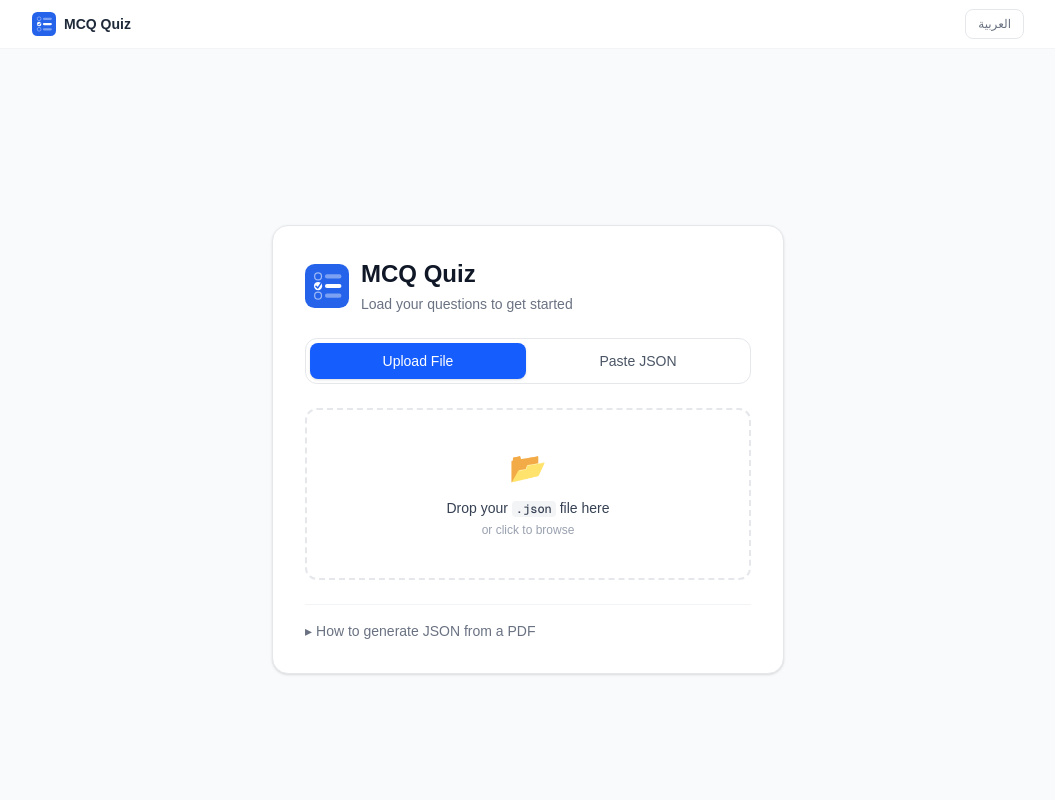
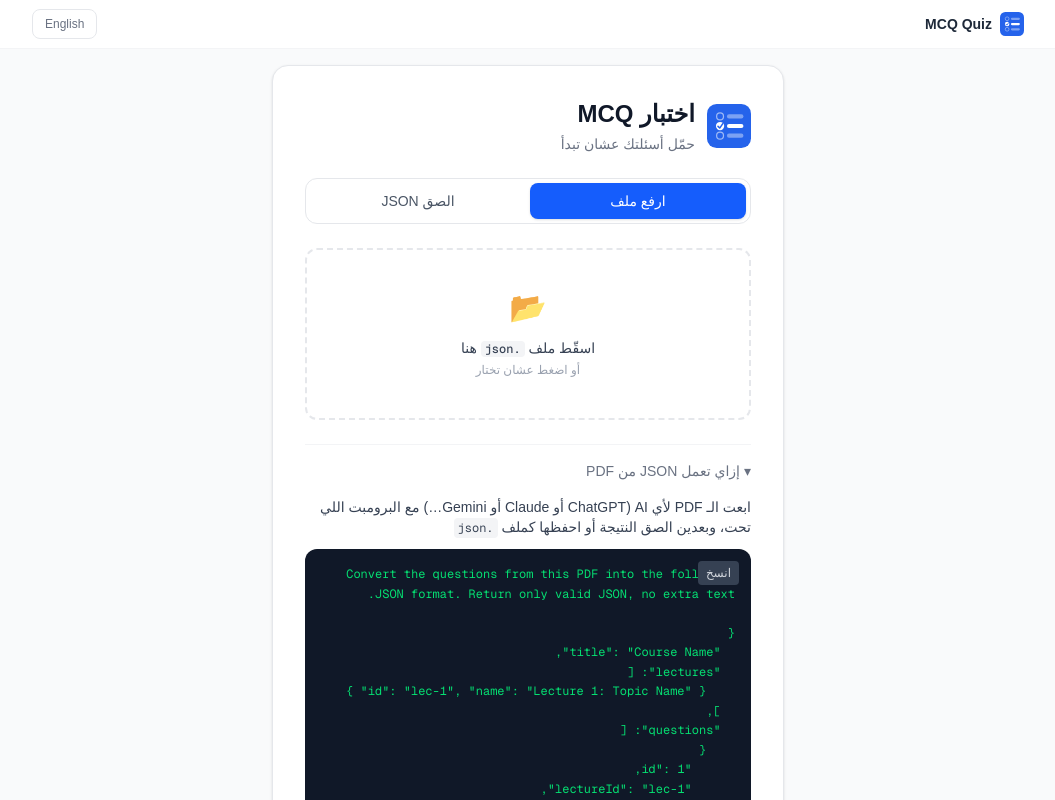
Before and after one commit to efraimnabil/mcq-quiz, a Next.js app: page / in a window 1280 px wide. Shown: the top 800 px of the page, without its empty margins (112-1167 px from the left). Built offline with nearby package versions, Linux system fonts and the light colour scheme.

Commit message:
Default language to Arabic; open AI prompt guide by default

```diff
--- a/src/components/LoadScreen.tsx
+++ b/src/components/LoadScreen.tsx
@@ -49,7 +49,7 @@ export default function LoadScreen({ onLoad }: Props) {
   const [error, setError] = useState<string | null>(null);
   const [dragging, setDragging] = useState(false);
   const [copied, setCopied] = useState(false);
-  const [showPrompt, setShowPrompt] = useState(false);
+  const [showPrompt, setShowPrompt] = useState(true);
   const fileRef = useRef<HTMLInputElement>(null);
 
   function handleFile(file: File) {
--- a/src/i18n/index.tsx
+++ b/src/i18n/index.tsx
@@ -176,14 +176,14 @@ interface LangContextValue {
 }
 
 const LangContext = createContext<LangContextValue>({
-  lang: "en",
+  lang: "ar",
   setLang: () => {},
-  t: en,
-  dir: "ltr",
+  t: ar,
+  dir: "rtl",
 });
 
 export function LanguageProvider({ children }: { children: ReactNode }) {
-  const [lang, setLangState] = useState<Lang>("en");
+  const [lang, setLangState] = useState<Lang>("ar");
 
   useEffect(() => {
     try {
```
